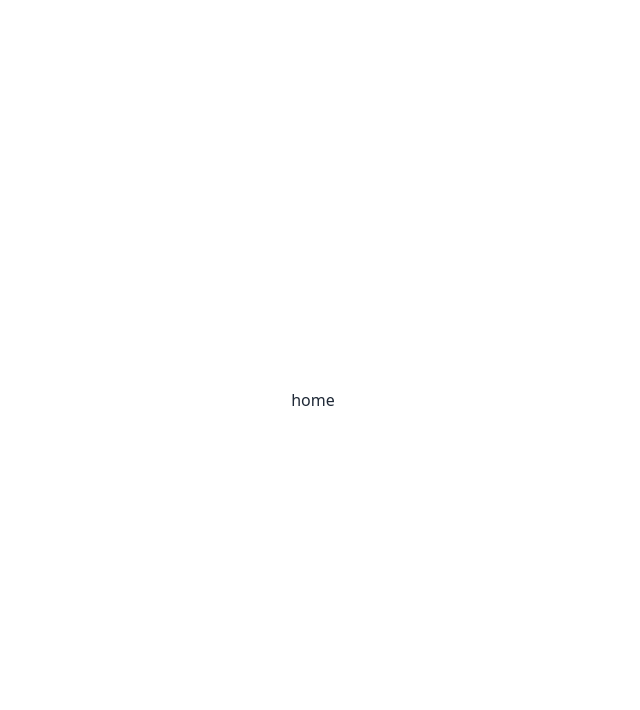
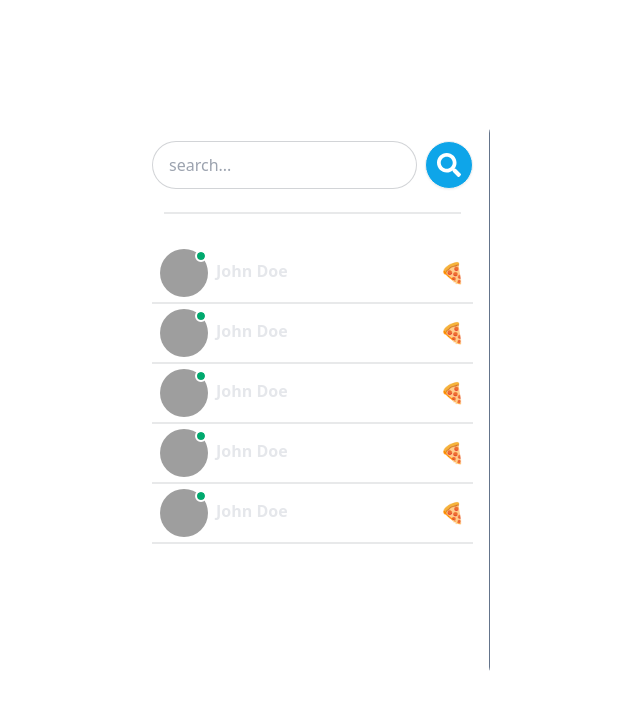
Before and after one commit to PabloAgustinBustos/ChatApp-CLIENT, a React (Vite) app: page / in a window 1280 px wide. Shown: the top 710 px of the page, without its empty margins (327-967 px from the left). Built offline with nearby package versions, Linux system fonts and the light colour scheme; grey boxes are pictures that could not be loaded.

Commit message:
create sidebar section and add react icons

```diff
--- a/package.json
+++ b/package.json
@@ -12,6 +12,7 @@
   "dependencies": {
     "react": "^18.3.1",
     "react-dom": "^18.3.1",
+    "react-icons": "^5.3.0",
     "react-router-dom": "^6.26.2"
   },
   "devDependencies": {
--- /dev/null
+++ b/src/components/Conversations/Conversation.tsx
@@ -0,0 +1,22 @@
+const Conversation = () => {
+  return (<>
+    <div className="flex gap-2 items-center hover:bg-sky-500 rounded p-2 py-1 cursor-pointer">
+      <div className="avatar online">
+        <div className="w-12 rounded-full">
+          <img src="https://cdn0.iconfinder.com/data/icons/communication-line-10/24/account_profile_user_contact_person_avatar_placeholder-512.png" alt="User avatar" />
+        </div>
+      </div>
+
+      <div className="flex flex-col flex-1">
+        <div className="flex gap-3 justify-between">
+          <p className="font-bold text-gray-200">John Doe</p>
+          <span className="text-xl">🍕</span>
+        </div>
+      </div>
+    </div>
+
+    <div className="divider my-0 py-0 h-1"></div>
+  </>)
+}
+
+export default Conversation
--- /dev/null
+++ b/src/components/Conversations/index.tsx
@@ -0,0 +1,15 @@
+import Conversation from './Conversation'
+
+const index = () => {
+  return (
+    <div className='py-2 flex flex-col overflow-auto'>
+      <Conversation />
+      <Conversation />
+      <Conversation />
+      <Conversation />
+      <Conversation />
+    </div>
+  )
+}
+
+export default index
--- a/src/components/GenderCheckbox/index.tsx
+++ b/src/components/GenderCheckbox/index.tsx
@@ -1,3 +1,5 @@
+import React from 'react'
+
 const index = () => {
   return (
     <div className="flex">
--- /dev/null
+++ b/src/components/LogoutButton/index.tsx
@@ -0,0 +1,11 @@
+import { BiLogOut } from "react-icons/bi"
+
+const index = () => {
+  return (
+    <div className="mt-auto">
+      <BiLogOut className="w-6 h-6 text-white cursor-pointer"/>
+    </div>
+  )
+}
+
+export default index
--- /dev/null
+++ b/src/components/SearchInput/index.tsx
@@ -0,0 +1,12 @@
+import { FaSearch } from "react-icons/fa";
+
+const index = () => {
+  return (
+    <form className="flex items-center gap-2">
+      <input type="text" placeholder="search..." className="input input-bordered rounded-full"/>
+      <button type="submit" className="btn btn-circle bg-sky-500 text-white"><FaSearch className="w-6 h-6 outline-none"/></button>
+    </form>
+  )
+}
+
+export default index
--- /dev/null
+++ b/src/components/Sidebar/index.tsx
@@ -0,0 +1,18 @@
+import SearchInput from "../SearchInput"
+import Conversations from "../Conversations"
+import LogoutButton from "../LogoutButton"
+
+const index = () => {
+  return (
+    <div className="border-r border-slate-500 p-4 flex flex-col">
+      <SearchInput/>
+
+      <div className="divider px-3"></div>
+
+      <Conversations/>
+      <LogoutButton/>
+    </div>
+  )
+}
+
+export default index
--- a/src/pages/Home/index.tsx
+++ b/src/pages/Home/index.tsx
@@ -1,6 +1,11 @@
+import Sidebar from "../../components/Sidebar"
+
 const index = () => {
   return (
-    <div>home</div>
+    <div className="flex sm:h-[450px] md:h-[550px] rounded-lg overflow-hidden bg-gray-400 bg-clip-padding backdrop-filter backdrop-blur-lg bg-opacity-0">
+      <Sidebar />
+      {/* <MessageContainer /> */}
+    </div>
   )
 }
 
```
Also changed, not shown: 1 other file (tests, documents, lock files or other folders).
